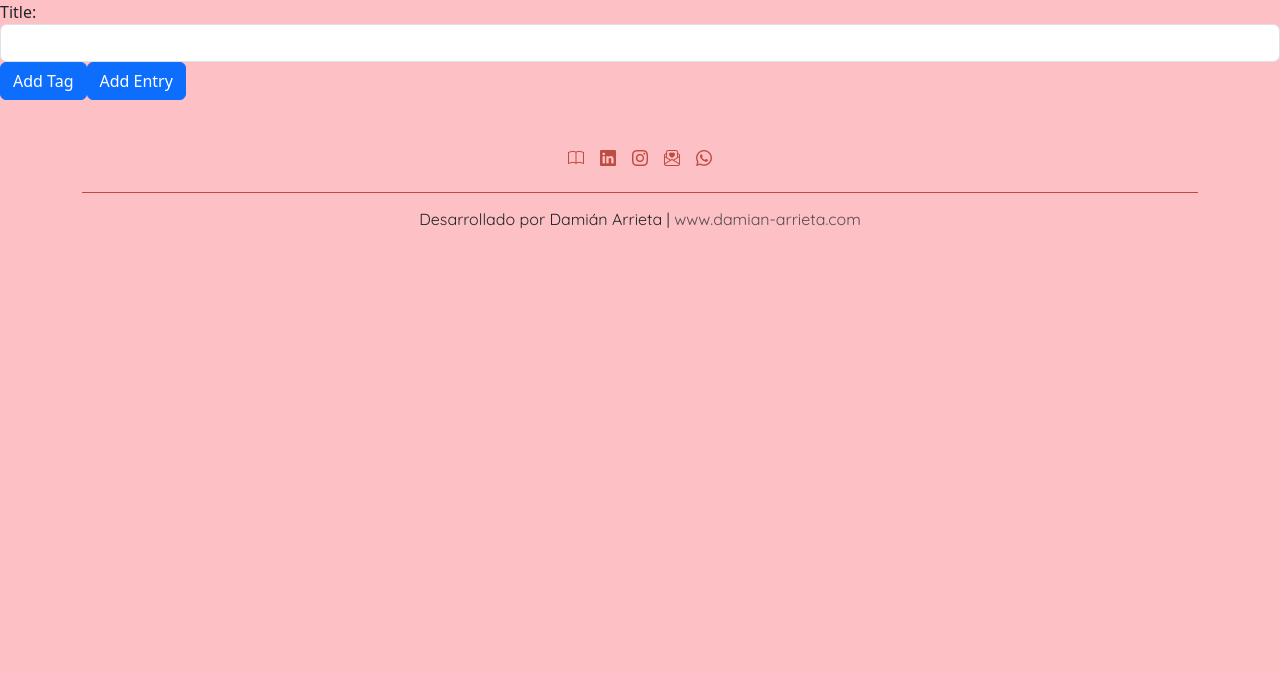
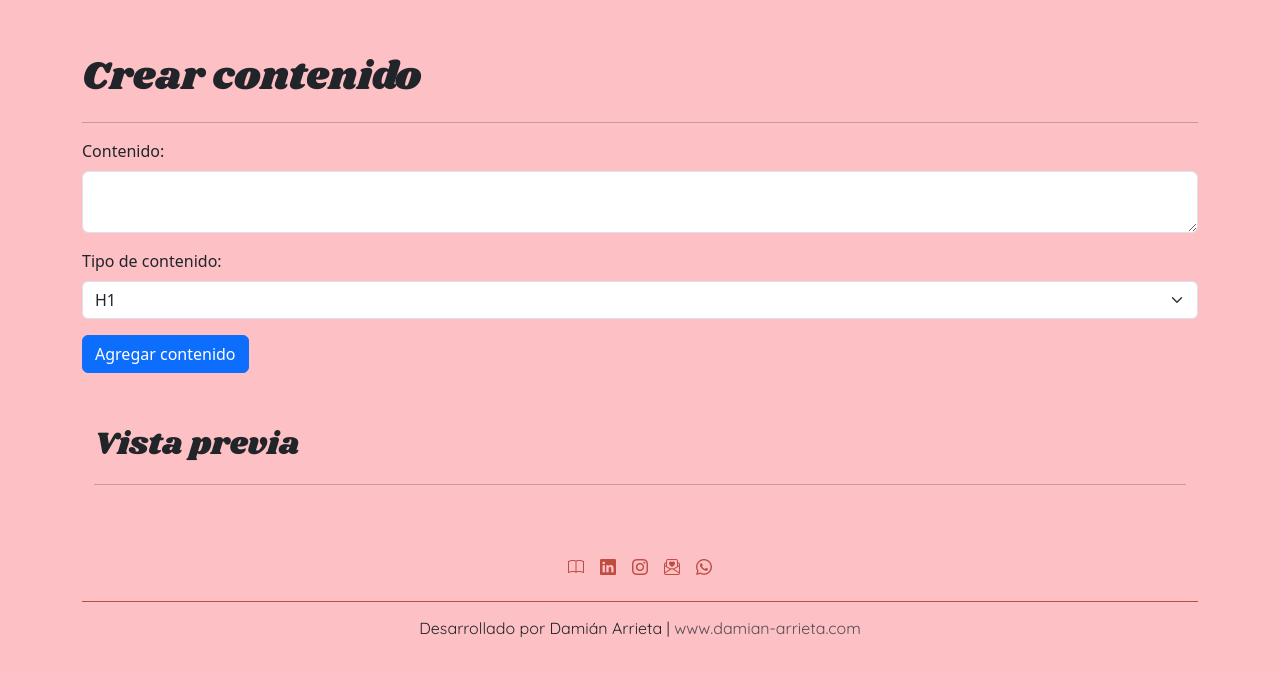
Before and after one commit to damian-arrieta/paula-rotundo-portfolio, a React (Create React App) app: page /form in a window 1280 px wide. Shown: the top 674 px of the page. Built offline with nearby package versions, Linux system fonts and the light colour scheme.

Commit message:
Fixed BlogFormContainer

```diff
--- a/src/App.js
+++ b/src/App.js
@@ -3,7 +3,7 @@ import { BrowserRouter, Routes, Route } from 'react-router-dom';
 import Home from './Views/Home';
 import PostDetailContainer from './components/PostDetailContainer';
 import Footer from './components/Footer';
-import CreateBlogEntry from './components/BlogEntryForm';
+import BlogFormContainer from './Views/BlogFormContainer';
 import 'bootstrap/dist/css/bootstrap.css';
 import './App.css';
 
@@ -12,10 +12,10 @@ function App() {
   return (
     <>
       <BrowserRouter>
-      <CreateBlogEntry />
         <Routes>
           <Route path='/' element={<Home />} />
           <Route path='/post/:postId' element={<PostDetailContainer />} />
+          <Route path='/form' element={<BlogFormContainer />} />
         </Routes>
       </BrowserRouter>
       <Footer />
--- /dev/null
+++ b/src/Views/BlogFormContainer.js
@@ -0,0 +1,19 @@
+import React, { useState } from 'react';
+import BlogForm from '../components/BlogEntryForm';
+import PostDetailContainer from '../components/PostDetailContainer';
+
+function BlogFormContainer() {
+  const [blogData, setBlogData] = useState([]);
+
+  const handleBlogData = (newBlogData) => {
+    setBlogData([...blogData, newBlogData]);
+  }
+
+  return (
+    <div>
+      <BlogForm onBlogData={handleBlogData} />
+    </div>
+  );
+}
+
+export default BlogFormContainer;
--- a/src/components/BlogEntryForm.js
+++ b/src/components/BlogEntryForm.js
@@ -1,132 +1,167 @@
-import { useState } from "react";
+import React, { useState, useEffect } from "react";
+import db from '../Firebase/config';
+import { push, ref, set } from 'firebase/database';
 
-const BlogForm = ({ addEntry }) => {
-  const [title, setTitle] = useState("");
-  const [content, setContent] = useState([]);
+function BlogEntryForm() {
+    const [blogContent, setBlogContent] = useState([]);
+    const [showForm, setShowForm] = useState(true);
+    const [contentType, setContentType] = useState("title");
+    const [contentValue, setContentValue] = useState("");
+    const [imageUrl, setImageUrl] = useState("");
 
-  const handleChange = (e, index) => {
-    const { name, value } = e.target;
-    const updatedContent = [...content];
-    updatedContent[index][name] = value;
-    setContent(updatedContent);
+  const handleContentTypeChange = (event) => {
+    const selectedType = event.target.value;
+    setContentType(selectedType);
+    if (selectedType === "img") {
+      setContentValue("");
+    } else {
+      setContentValue("");
+      setImageUrl("");
+    }
   };
 
-  const handleTagChange = (e, index) => {
-    const { value } = e.target;
-    const updatedContent = [...content];
-    updatedContent[index].tag = value;
-    setContent(updatedContent);
+  const handleContentValueChange = (event) => {
+    setContentValue(event.target.value);
   };
 
-  const handleAddEntry = () => {
-    const entry = {
-      title: title,
-      content: content
+  const handleFormSubmit = (event) => {
+    event.preventDefault();
+    let newContent = {
+      type: contentType,
+      value: contentValue,
     };
-    addEntry(entry);
-    setTitle("");
-    setContent([]);
+    if (contentType === "img") {
+      newContent = {
+        ...newContent,
+        imageUrl,
+      };
+    }
+    setBlogContent([...blogContent, newContent]);
+    setContentValue("");
+    setImageUrl("");
   };
 
-  const handleAddTag = () => {
-    setContent([...content, { tag: "", content: "" }]);
+  const sendDataToAPI = () => {
+    const blogRef = push(ref(db, 'blogs'));
+    set(blogRef, { content: blogContent });
+    console.log("Enviando datos a la API:", blogContent);
   };
 
-  const handleDeleteTag = (index) => {
-    const updatedContent = [...content];
-    updatedContent.splice(index, 1);
-    setContent(updatedContent);
+  const handleFinishButtonClick = () => {
+    if (blogContent.length > 0) {
+      const blogRef = push(ref(db, "blogs"));
+      set(blogRef, { content: blogContent });
+      console.log("Enviando datos a la API:", blogContent);
+      setBlogContent([]);
+    }
   };
 
   return (
-    <div>
-      <div className="form-group">
-        <label htmlFor="title">Title:</label>
-        <input
-          type="text"
-          name="title"
-          id="title"
+    <>
+      <div className="container my-5">
+        <h1>Crear contenido</h1>
+        <hr />
+
+        {showForm && (
+          <form onSubmit={handleFormSubmit}>
+            {contentType !== "img" && (
+              <div className="mb-3">
+                <label htmlFor="content" className="form-label">
+                  Contenido:
+                </label>
+                <textarea
                   className="form-control"
-          value={title}
-          onChange={(e) => setTitle(e.target.value)}
-        />
+                  id="content"
+                  name="content"
+                  value={contentValue}
+                  onChange={handleContentValueChange}
+                  required
+                ></textarea>
               </div>
-
-      {content.map((tag, index) => (
-        <div key={index}>
-          <div className="form-group">
-            <label htmlFor={`tag-${index}`}>Select a tag:</label>
+            )}
+            <div className="mb-3">
+              <label htmlFor="type" className="form-label">
+                Tipo de contenido:
+              </label>
               <select
-              name={`tag-${index}`}
-              id={`tag-${index}`}
-              className="form-control"
-              value={tag.tag}
-              onChange={(e) => handleTagChange(e, index)}
+                className="form-select"
+                id="type"
+                name="type"
+                value={contentType}
+                onChange={handleContentTypeChange}
               >
-              <option value="">-- Select a tag --</option>
-              <option value="h1">H1</option>
+                <option value="title">H1</option>
                 <option value="h2">H2</option>
                 <option value="h3">H3</option>
                 <option value="h4">H4</option>
                 <option value="h5">H5</option>
                 <option value="h6">H6</option>
-              <option value="p">Paragraph</option>
-              <option value="img">Image</option>
+                <option value="p">Párrafo</option>
+                <option value="img">Link a imagen</option>
               </select>
             </div>
-
-          {tag.tag === "p" ? (
-            <div className="form-group">
-              <label htmlFor={`content-${index}`}>Content:</label>
-              <textarea
-                name={`content-${index}`}
-                id={`content-${index}`}
-                className="form-control"
-                rows="4"
-                value={tag.content}
-                onChange={(e) => handleChange(e, index)}
-              ></textarea>
-            </div>
-          ) : tag.tag === "img" ? (
-            <div className="form-group">
-              <label htmlFor={`content-${index}`}>Image URL:</label>
+            {contentType === "img" && (<div className="mb-3">
+<label htmlFor="image" className="form-label">
+Link de la imagen:
+</label>
 <input
 type="text"
-                name={`content-${index}`}
-                id={`content-${index}`}
 className="form-control"
-                value={tag.content}
-                onChange={(e) => handleChange(e, index)}
+id="image"
+name="image"
+value={imageUrl}
+onChange={(event) => setImageUrl(event.target.value)}
+required
 />
-            </div>
-          ) : (
-            <div className="form-group">
-              <label htmlFor={`content-${index}`}>Content:</label>
-              <input
-                type="text"
-                name={`content-${index}`}
-                id={`content-${index}`}
-                className="form-control"
-                value={tag.content}
-                onChange={(e) => handleChange(e, index)}
-                />
-                </div>
+</div>)}
+<button type="submit" className="btn btn-primary">
+Agregar contenido
+</button>
+</form>
 )}
-                      <button className="btn btn-danger" onClick={() => handleDeleteTag(index)}>
-        Delete Tag
-      </button>
+<div className="container my-5">
+          <h2>Vista previa</h2>
+          <hr />
+          {blogContent.map((content, index) => (
+            <div key={index}>
+              {content.type === "title" && (
+                <h1>{content.value}</h1>
+              )}
+              {content.type === "h2" && (
+                <h2>{content.value}</h2>
+              )}
+              {content.type === "h3" && (
+                <h3>{content.value}</h3>
+              )}
+              {content.type === "h4" && (
+                <h4>{content.value}</h4>
+              )}
+              {content.type === "h5" && (
+                <h5>{content.value}</h5>
+              )}
+              {content.type === "h6" && (
+                <h6>{content.value}</h6>
+              )}
+              {content.type === "p" && (
+                <p>{content.value}</p>
+              )}
+              {content.type === "img" && (
+                <img src={content.imageUrl} alt="Imagen del blog" />
+              )}
             </div>
           ))}
+        </div>
+        {blogContent.length > 0 && (
+        <button
+          className="btn btn-success"
+          onClick={handleFinishButtonClick}
+        >
+          Publicar
+        </button>
+      )}
+      </div>
+    </>
+  );
+}
 
-  <button className="btn btn-primary" onClick={handleAddTag}>
-    Add Tag
-  </button>
-
-  <button className="btn btn-primary" onClick={handleAddEntry}>
-    Add Entry
-  </button>
-</div>
-);
-};
-
-export default BlogForm;
+export default BlogEntryForm;
```
Lines whose indentation alone changed are shown as unchanged.
